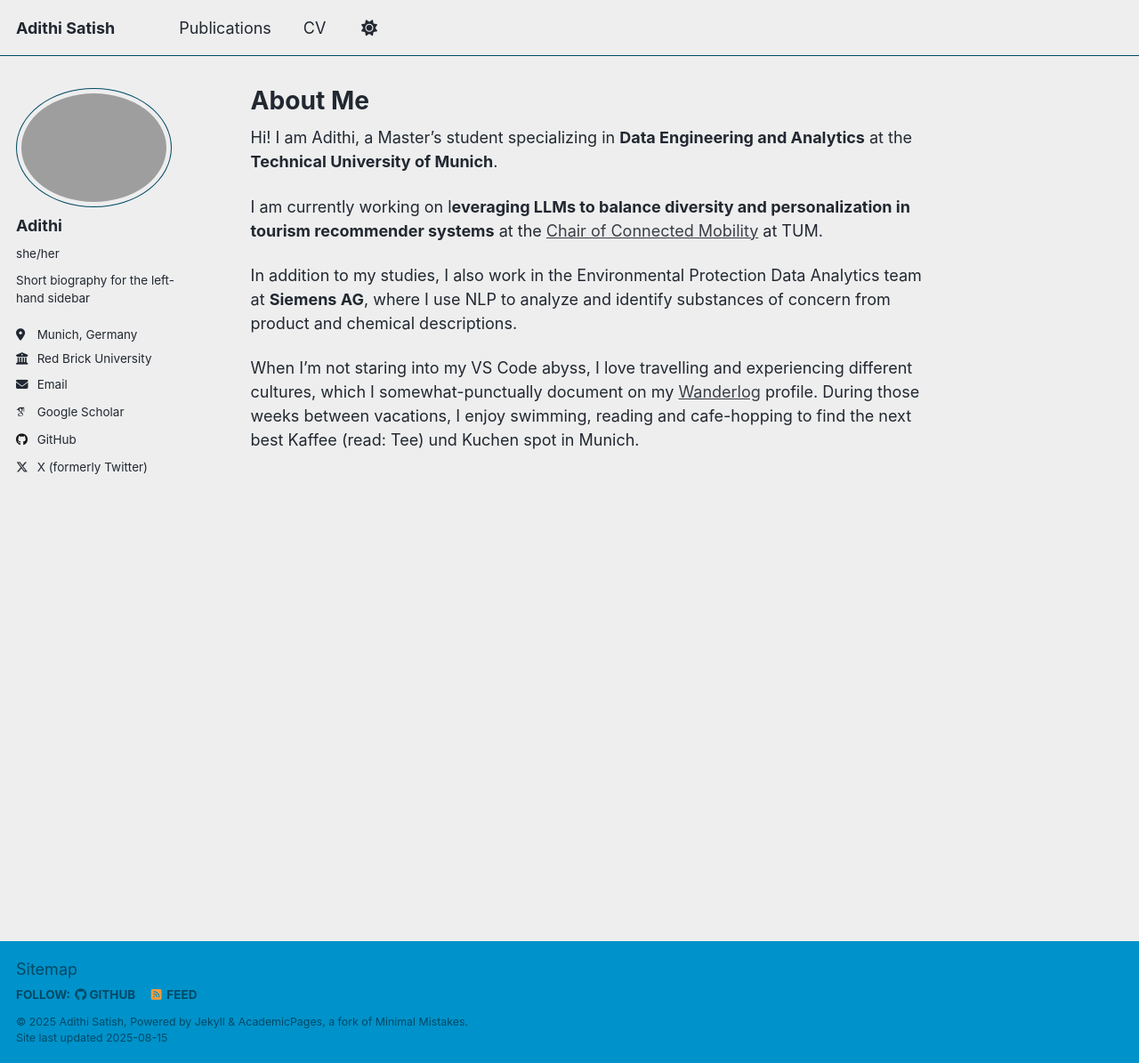
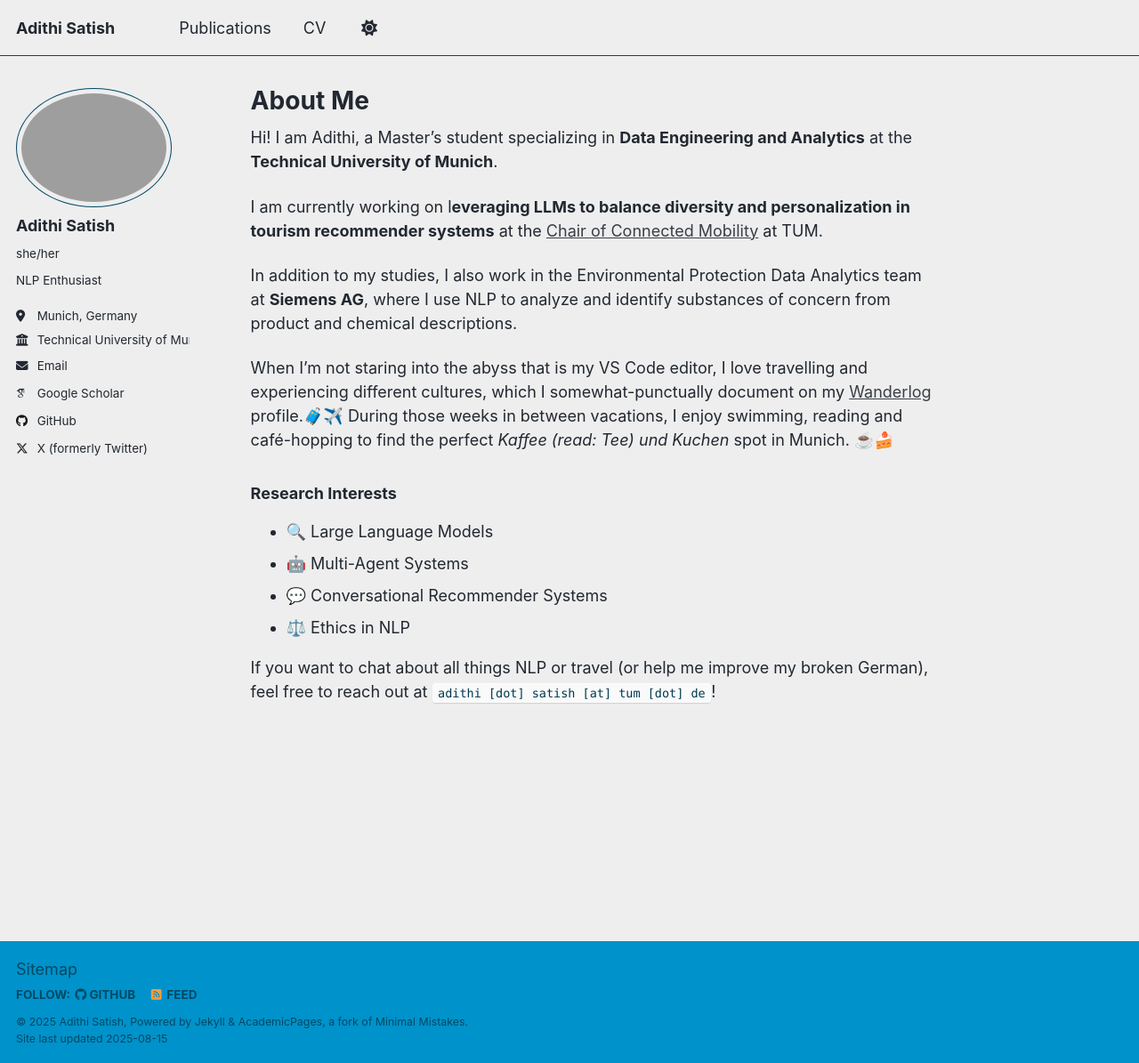
Before and after one commit to adithisatish/adithisatish.github.io, a Jekyll site: the page built from _pages/about.md, in a window 1280 px wide and 1195 px high. Shown: the whole window at 89% size. Built offline with Jekyll 4.4.1, drawn with Linux system fonts in a browser that asks for light colours; some web fonts are replaced; a script that is not in the unit is left out.

```diff
--- a/_config.yml
+++ b/_config.yml
@@ -23,13 +23,13 @@ repository               : "adithisatish/adithisatish.github.io"
 author:
   # Biographic information
   avatar           : "profile.png"
-  name             : "Adithi"
+  name             : "Adithi Satish"
   pronouns         : "she/her"
-  bio              : "Short biography for the left-hand sidebar"
+  bio              : "NLP Enthusiast"
   location         : "Munich, Germany"
-  employer         : "Red Brick University"
+  employer         : "Technical University of Munich"
   uri              : # URL
-  email            : "adithi [dot] satish [at] tum [dot] de"
+  email            : "adithi.satish@tum.de"
 
   # Academic websites
   academia         : # URL
@@ -309,6 +309,7 @@ plugins:
   - jekyll-sitemap
   - jekyll-redirect-from
   - jemoji
+  - jekyll-scholar
 
 # Mimic GitHub Pages with --safe
 whitelist:
@@ -318,6 +319,13 @@ whitelist:
   - jekyll-sitemap
   - jekyll-redirect-from
   - jemoji
+
+scholar:
+  style: apa        # or another style like ieee, acm
+  source: _data/publications.bib
+  bibliography_template: publications.html
+  sort_by: year
+  sort_order: descending
 
 
 # Archives
--- a/_pages/about.md
+++ b/_pages/about.md
@@ -13,4 +13,15 @@ I am currently working on l**everaging LLMs to balance diversity and personaliza
 
 In addition to my studies, I also work in the Environmental Protection Data Analytics team at **Siemens AG**, where I use NLP to analyze and identify substances of concern from product and chemical descriptions.
 
-When I'm not staring into my VS Code abyss, I love travelling and experiencing different cultures, which I somewhat-punctually document on my [Wanderlog](https://wanderlog.com/u/adithisatish) profile. During those weeks between vacations, I enjoy swimming, reading and cafe-hopping to find the next best Kaffee (read: Tee) und Kuchen spot in Munich.
+When I'm not staring into the abyss that is my VS Code editor, I love travelling and experiencing different cultures, which I somewhat-punctually document on my [Wanderlog](https://wanderlog.com/u/adithisatish) profile.🧳✈️ During those weeks in between vacations, I enjoy swimming, reading and café-hopping to find the perfect _Kaffee (read: Tee) und Kuchen_ spot in Munich. ☕️🍰
+
+### Research Interests
+
+<ul>
+    <li>🔍 Large Language Models</li>
+    <li>🤖 Multi-Agent Systems</li>
+    <li>💬 Conversational Recommender Systems</li>
+    <li>⚖️ Ethics in NLP</li>
+</ul>
+
+If you want to chat about all things NLP or travel (or help me improve my broken German), feel free to reach out at `adithi [dot] satish [at] tum [dot] de`!
```
Also changed, not shown: _data/publications.bib (added, +43 -0 lines), _pages/publications.html (+6 -1 lines).
